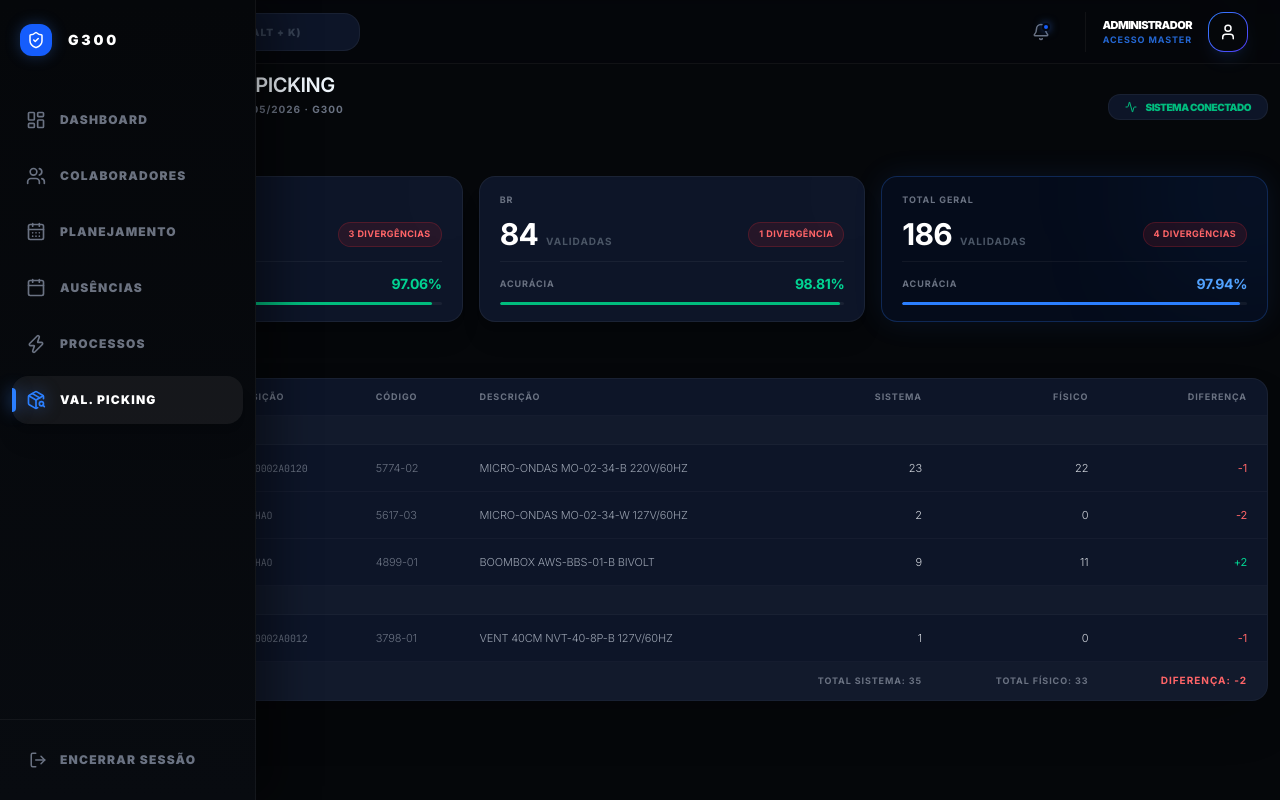
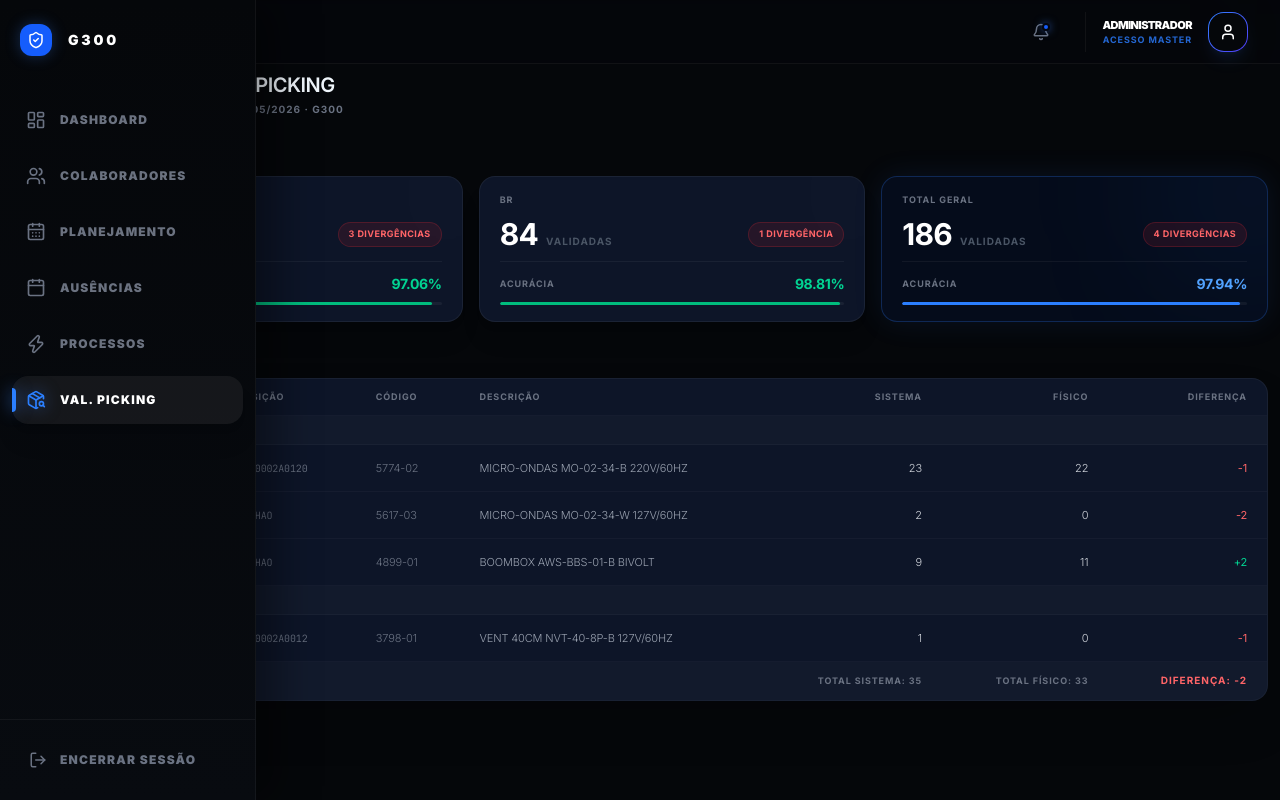
Before and after one commit to profissionaltrgm-arch/CreationsApp, a Next.js app: page /dashboard/picking in a window 1280 px wide. Built offline with nearby package versions, Linux system fonts and the light colour scheme.

Commit message:
style: remove busca global do header e badge sistema conectado do picking

```diff
--- a/src/app/dashboard/layout.tsx
+++ b/src/app/dashboard/layout.tsx
@@ -145,14 +145,7 @@ export default function DashboardLayout({
               <Menu size={20} />
             </button>
 
-            <div className="relative hidden md:flex items-center group">
-              <Search className="absolute left-4 text-gray-600 group-focus-within:text-blue-500 transition-colors" size={14} />
-              <input
-                type="text"
-                placeholder="BUSCA GLOBAL (ALT + K)"
-                className="bg-[#0D1528] border border-white/5 rounded-2xl pl-12 pr-6 py-2.5 text-[10px] font-black uppercase tracking-widest outline-none focus:border-blue-500/50 focus:w-80 transition-all w-64 text-white placeholder:text-gray-700"
-              />
-            </div>
+
           </div>
 
           <div className="flex items-center gap-6">
--- a/src/app/dashboard/picking/page.tsx
+++ b/src/app/dashboard/picking/page.tsx
@@ -201,14 +201,7 @@ export default function PickingPage() {
           </div>
         </div>
 
-        <div className="flex bg-[#0D1528] border border-white/5 p-1 rounded-xl">
-          <div className="flex items-center gap-2 px-3">
-            <Activity size={12} className="text-emerald-500" />
-            <span className="text-[10px] font-black text-emerald-500 uppercase tracking-tighter">
-              Sistema Conectado
-            </span>
-          </div>
-        </div>
+
       </div>
 
       {/* ── Cards ───────────────────────────────────────────────────────────── */}
```
